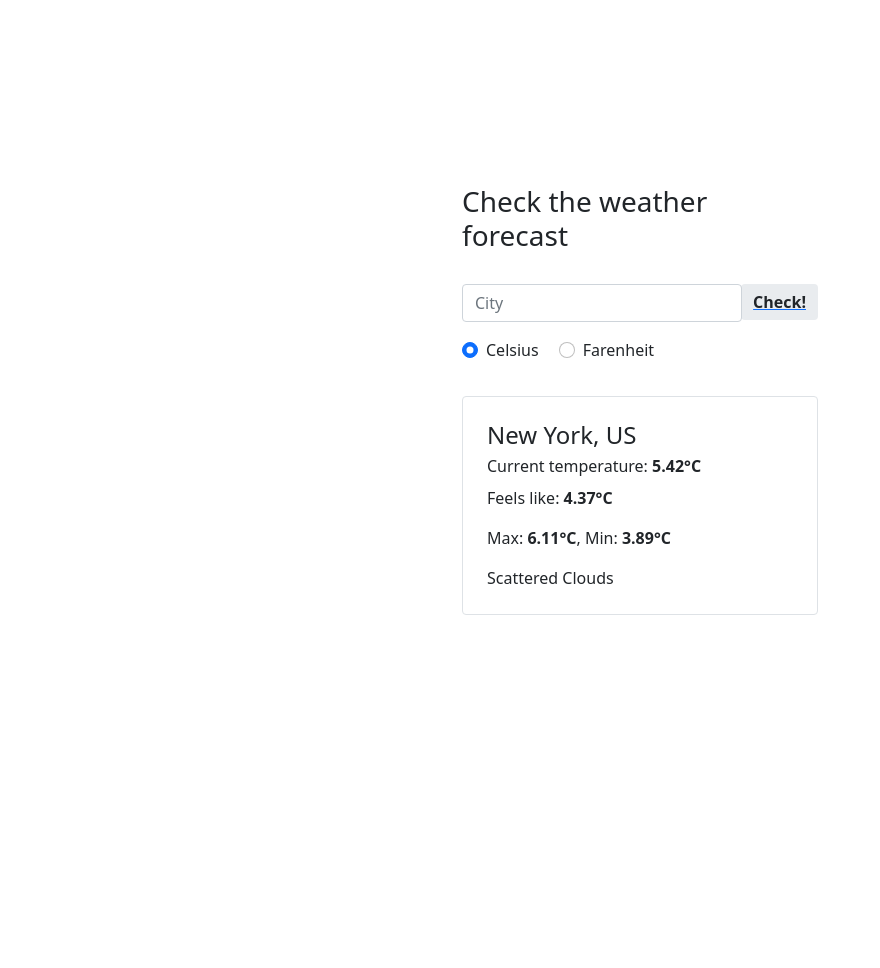
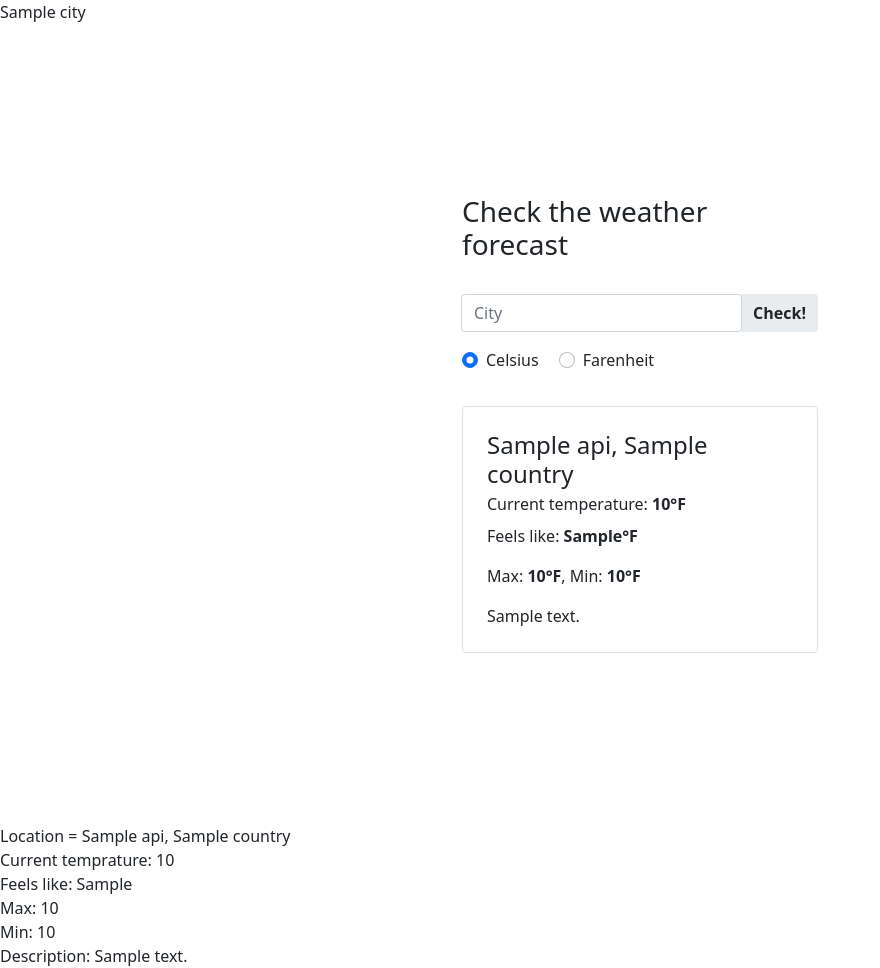
Before and after one commit to chukaibejih/weatherApp, a Django app: template lookup/templates/home.html in a window 1280 px wide. Shown: the whole page, without its empty margins (0-880 px from the left). Before the commit the page ends 615 px from the top, so only its background shows below. Run offline with Django 4.2, Linux system fonts and the light colour scheme; the template is opened without the code that fills it: most values are stand-ins (such as "Sample title", 1, 10 or a date in 2020).

Commit message:
majorly on views and home

```diff
--- a/lookup/templates/base.html
+++ b/lookup/templates/base.html
@@ -8,7 +8,7 @@
     <!-- Bootstrap CSS -->
     <link href="https://cdn.jsdelivr.net/npm/bootstrap@5.1.3/dist/css/bootstrap.min.css" rel="stylesheet" integrity="sha384-1BmE4kWBq78iYhFldvKuhfTAU6auU8tT94WrHftjDbrCEXSU1oBoqyl2QvZ6jIW3" crossorigin="anonymous">
 
-    <title>Hello, world!</title>
+    <title>WeatherApp</title>
   </head>
   <body>
     {% block content %}
--- a/lookup/templates/home.html
+++ b/lookup/templates/home.html
@@ -1,6 +1,16 @@
 {% extends 'base.html' %}
 
 {% block content %}
+
+    {% if city %}
+        {{ city }}
+    {% endif %}
+
+
+    {% if api %}
+            {% if api == "Error..." %}
+                There was an error, please try again...
+            {% else %}
 
             <section class="vh-100">
                 <div class="container py-5 h-100">
@@ -10,15 +20,15 @@
 
                     <h3 class="mb-4 pb-2 fw-normal">Check the weather forecast</h3>
 
-          <div class="input-group rounded mb-3">
+                    <form action = "{% url 'home' %}" class="input-group rounded mb-3" method = "POST">
+                        {% csrf_token %}
                        <input type="search" class="form-control rounded" placeholder="City" aria-label="Search"
-              aria-describedby="search-addon" />
-            <a href="#!" type="button">
-              <span class="input-group-text border-0 fw-bold" id="search-addon">
+                        aria-describedby="search-addon" name = "city" />
+                        <button class="input-group-text border-0 fw-bold" id="search-addon" type="submit">
                             Check!
-              </span>
+                        </button>
                         </a>
-          </div>
+                    </form>
 
                     <div class="mb-4 pb-2">
                         <div class="form-check form-check-inline">
@@ -48,13 +58,13 @@
                     <div class="card shadow-0 border">
                         <div class="card-body p-4">
 
-              <h4 class="mb-1 sfw-normal">New York, US</h4>
-              <p class="mb-2">Current temperature: <strong>5.42°C</strong></p>
-              <p>Feels like: <strong>4.37°C</strong></p>
-              <p>Max: <strong>6.11°C</strong>, Min: <strong>3.89°C</strong></p>
+                        <h4 class="mb-1 sfw-normal">{{ api.name }}, {{ api.sys.country }}</h4>
+                        <p class="mb-2">Current temperature: <strong>{{ api.main.temp }}°F</strong></p>
+                        <p>Feels like: <strong>{{ api.main.feels_like }}°F</strong></p>
+                        <p>Max: <strong>{{ api.main.temp_max }}°F</strong>, Min: <strong>{{ api.main.temp_min }}°F</strong></p>
 
                         <div class="d-flex flex-row align-items-center">
-                <p class="mb-0 me-4">Scattered Clouds</p>
+                            <p class="mb-0 me-4">{{ api.weather.0.description }}</p>
                             <i class="fas fa-cloud fa-3x" style="color: #eee;"></i>
                         </div>
 
@@ -67,4 +77,13 @@
                 </div>
             </section>
 
+    Location = {{ api.name }}, {{ api.sys.country }}<br/>
+    Current temprature: {{ api.main.temp }}<br/>
+    Feels like: {{ api.main.feels_like }}<br/>
+    Max: {{ api.main.temp_max }}<br/>
+    Min: {{ api.main.temp_min }}<br/>
+    Description: {{ api.weather.0.description }}
+            {% endif %}
+    {% endif %}
+
 {% endblock %}
```
Also changed, not shown: lookup/forms.py (added, +8 -0 lines), lookup/views.py (+23 -1 lines). Lines whose indentation alone changed are shown as unchanged.
